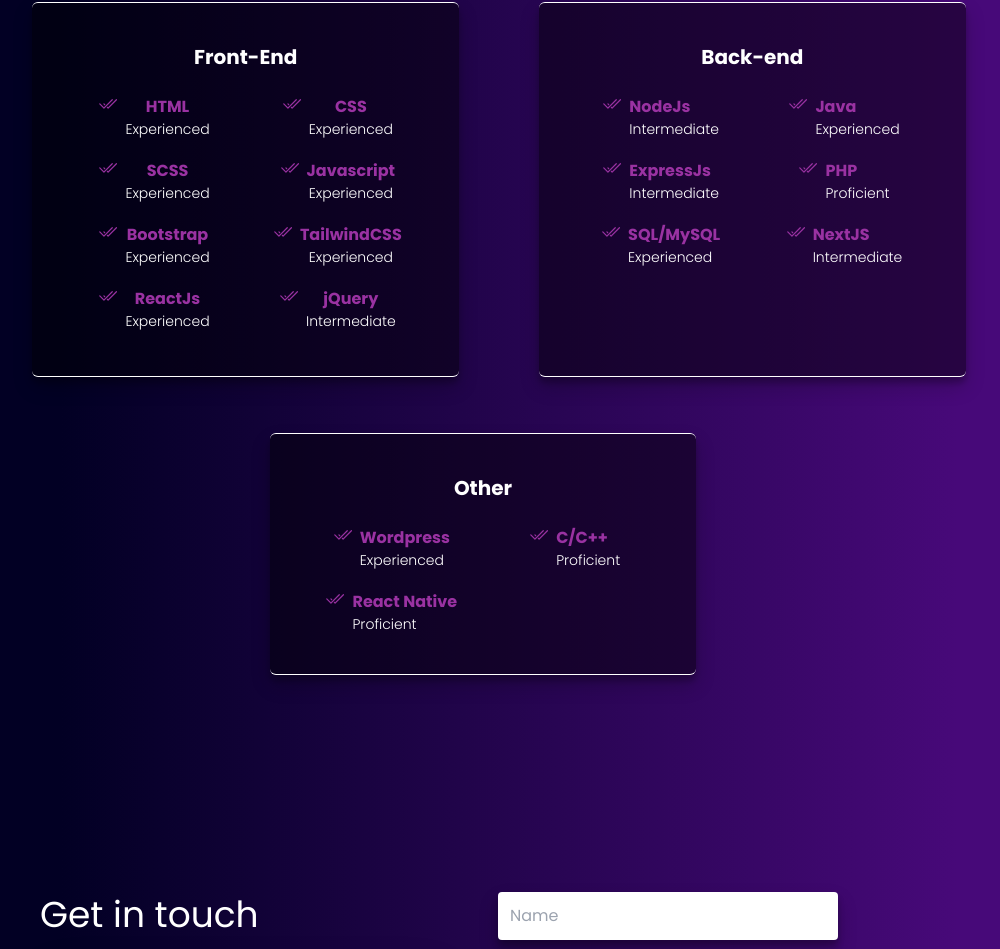
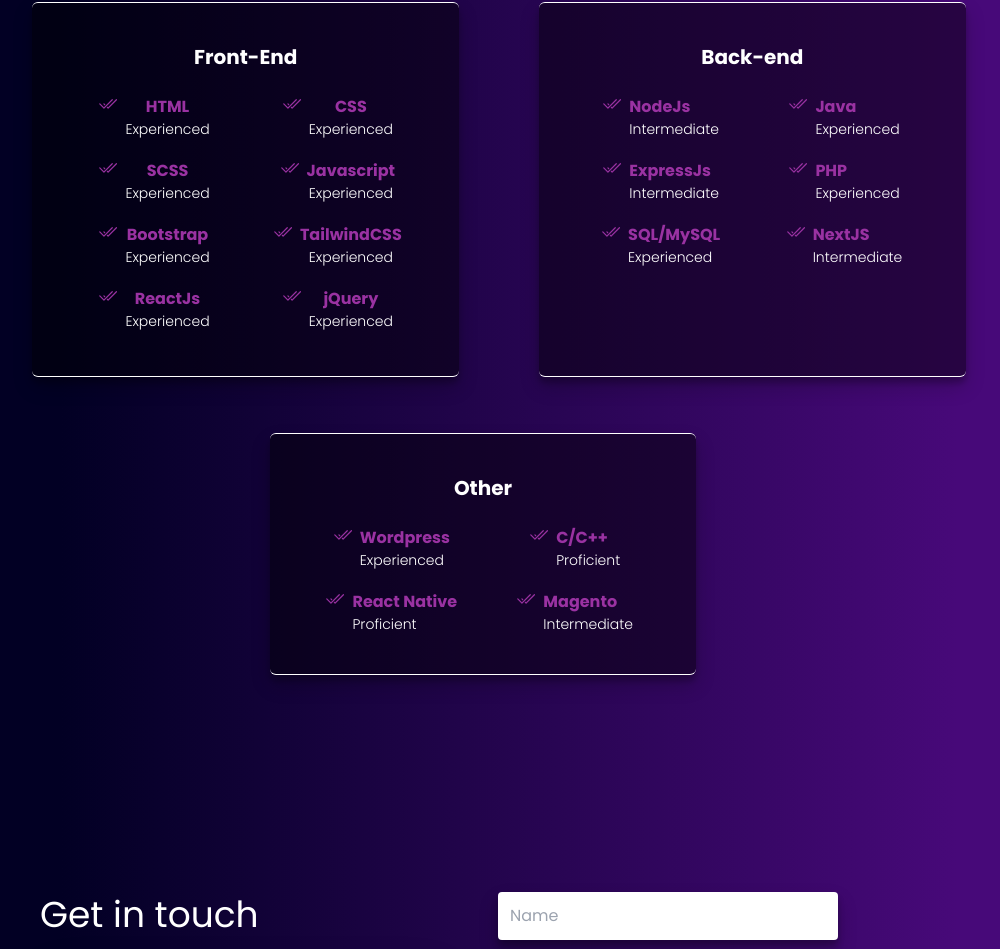
Before and after one commit to Varantt/Portfolio-website, a React (Vite) app: page / in a window 1280 px wide. Shown: the part 5030-5979 px from the top of the page, without its empty margins (169-1169 px from the left). Built offline with nearby package versions, Linux system fonts and the light colour scheme.

Commit message:
modified skills section

```diff
--- a/src/components/Skills.jsx
+++ b/src/components/Skills.jsx
@@ -79,7 +79,7 @@
               <div className="flex-col ">
                 <div className="">jQuery</div>
                 <div className="text-white text-sm font-light">
-                  Intermediate
+                  Experienced
                 </div>
               </div>
             </div>
@@ -126,7 +126,7 @@
               <BsCheck2All size={19} className="mr-2" />
               <div className="flex-col ">
                 <div className="">PHP</div>
-                <div className="text-white text-sm font-light">Proficient</div>
+                <div className="text-white text-sm font-light">Experienced</div>
               </div>
             </div>
             <div className="flex justify-center">
@@ -179,6 +179,13 @@
                 <div className="text-white text-sm font-light">Proficient</div>
               </div>
             </div>
+            <div className="flex justify-center ">
+              <BsCheck2All size={19} className="mr-2" />
+              <div className="flex-col ">
+                <div className="">Magento</div>
+                <div className="text-white text-sm font-light">Intermediate</div>
+              </div>
+            </div>
           </div>
         </div>
       </div>
```
